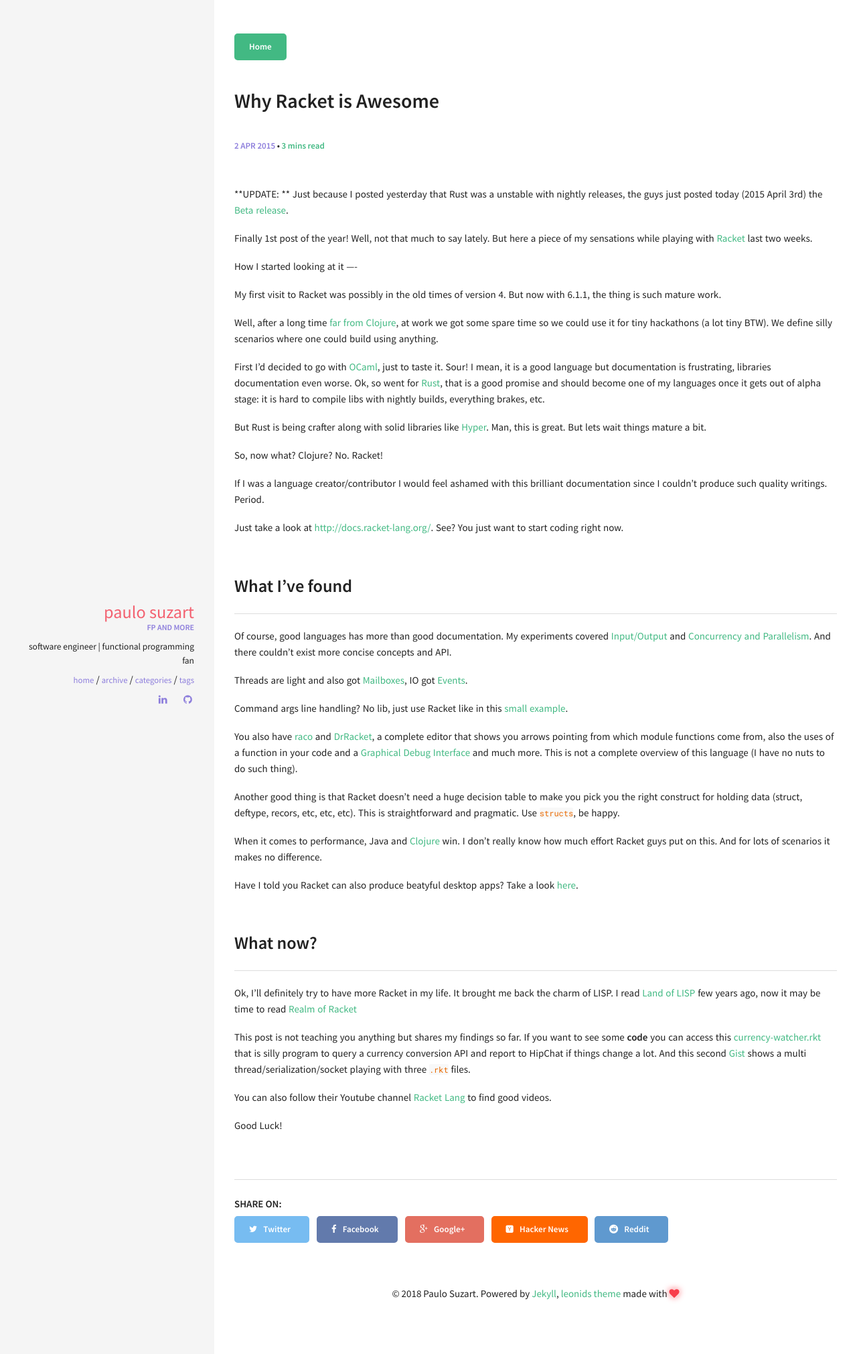
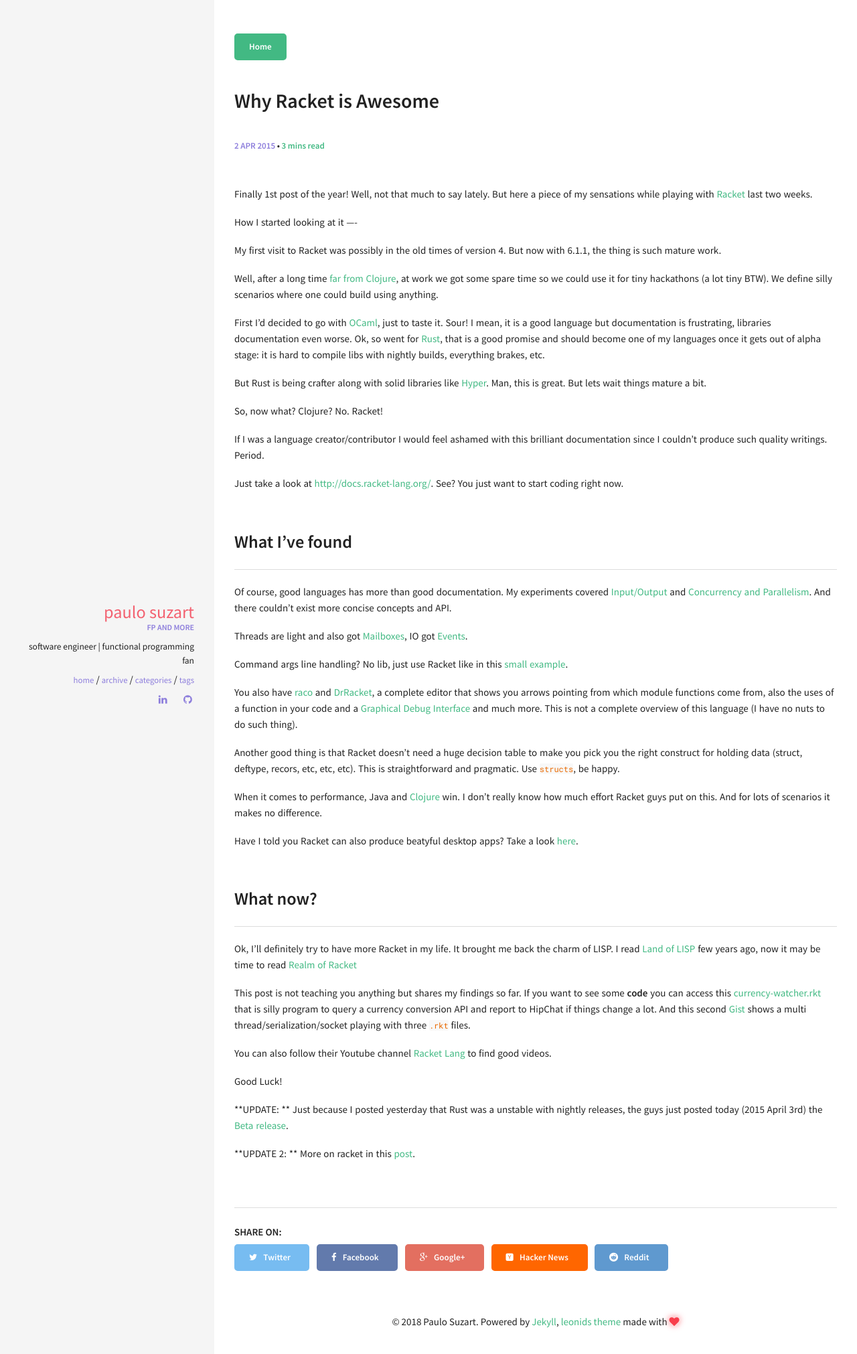
Before and after one commit to paulosuzart/paulosuzart.github.io, a Jekyll site: the page built from _posts/2015-04-02-why-racket-is-awesome.markdown, in a window 1280 px wide. Shown: the top 2022 px of the page at 67% size. Built offline with Jekyll 4.4.1, drawn with Linux system fonts in a browser that asks for light colours; comment, search, counter and statistics services are not loaded.

Commit message:
Update post from 2015

```diff
--- a/_posts/2015-04-02-why-racket-is-awesome.markdown
+++ b/_posts/2015-04-02-why-racket-is-awesome.markdown
@@ -55,3 +53,7 @@
 You can also follow their Youtube channel [Racket Lang](https://www.youtube.com/channel/UC8uSLYDanXDnP9Yn8UrTNzQ) to find good videos.
 
 Good Luck!
+
+**UPDATE: ** Just because I posted yesterday that Rust was a unstable with nightly releases, the guys just posted today (2015 April 3rd) the [Beta release](http://blog.rust-lang.org/2015/04/03/Rust-1.0-beta.html).
+
+**UPDATE 2: ** More on racket in this [post](http://paulosuzart.github.io/blog/2017/11/27/removing-dockerhub-tags-with-racket/).
```
Also changed, not shown: other parts of _posts/2015-04-02-why-racket-is-awesome.markdown (+0 -2 lines).
